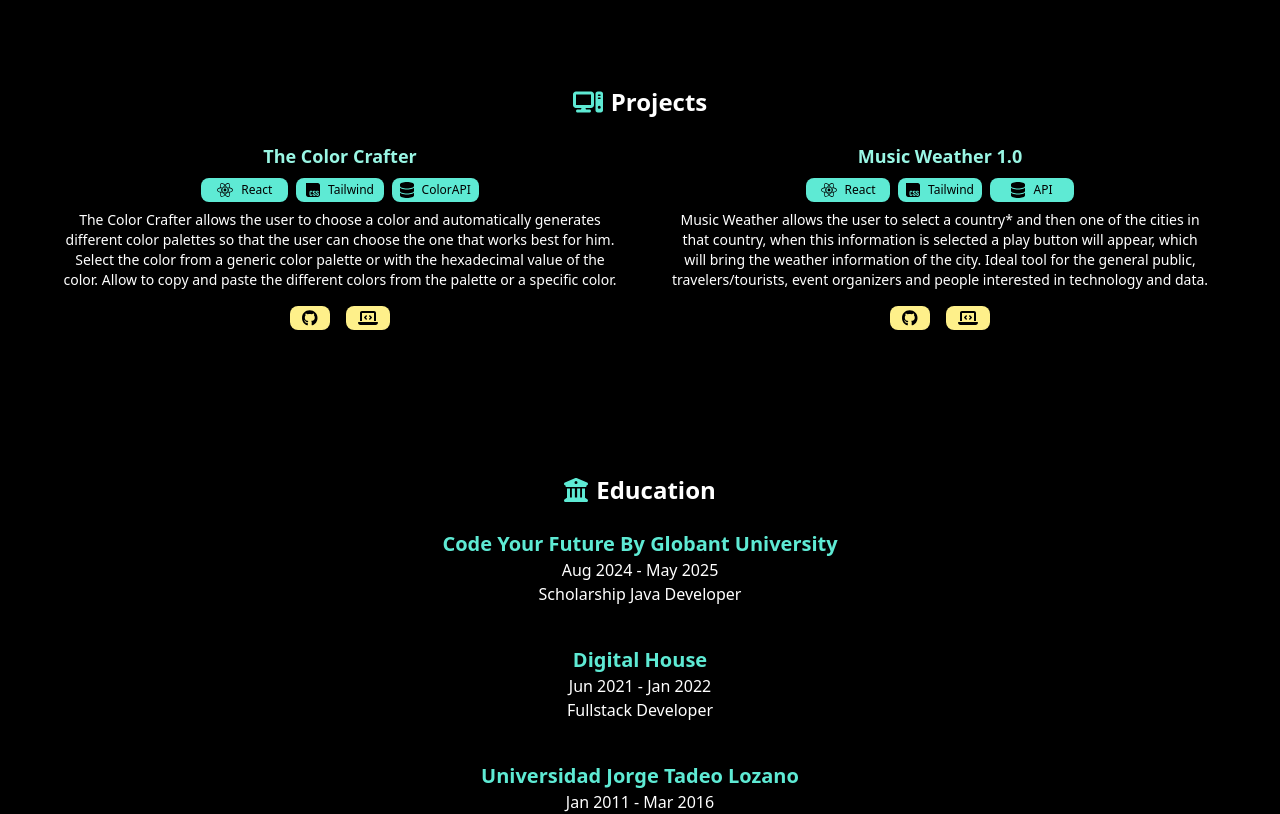
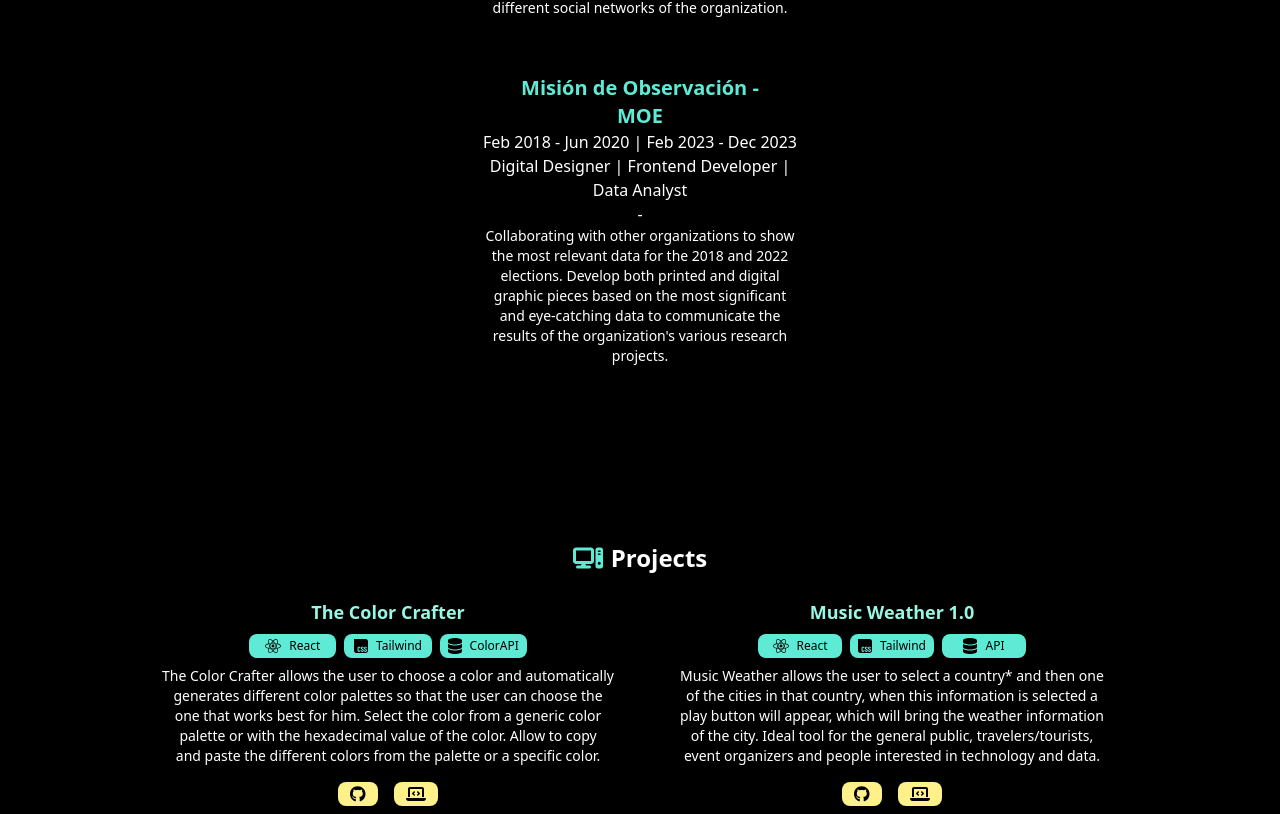
Before and after one commit to DiegoEMartinezZ/PortfolioWeb, a React (Create React App) app: page / in a window 1280 px wide. Shown: the part 1154-1968 px from the top of the page. Built offline with nearby package versions, Linux system fonts and the light colour scheme.

Commit message:
fixing the responsive in the experience section

```diff
--- a/src/UI/texts/Paragraph.jsx
+++ b/src/UI/texts/Paragraph.jsx
@@ -1,7 +1,9 @@
 const Paragraph = ({ text }) => {
   return (
     <>
-      <p className="text-xs text-balance pb-4 text-white lg:text-sm ">{text}</p>
+      <p className="text-xs text-balance pb-4 lg:mx-22 text-white lg:text-sm ">
+        {text}
+      </p>
     </>
   );
 };
--- a/src/components/Experience.jsx
+++ b/src/components/Experience.jsx
@@ -5,9 +5,9 @@ import ListKnowledge from "../UI/texts/ListKnowledge";
 const Experience = () => {
   return (
     <>
-      <section className="m-auto my-24">
+      <section className="m-auto my-24 xl:mx-72">
         <SectionsPortfolio title={"Experience"} icon={faBriefcase} />
-        <div className="text-white text-center font-base md:grid md:grid-cols-2 md:mx-44">
+        <div className="text-white text-center font-base lg:grid lg:grid-cols-1 lg:mx-44">
           <ListKnowledge
             name={"Inked Atlas"}
             date={"Feb 2024 - Currently"}
--- a/src/components/Projects.jsx
+++ b/src/components/Projects.jsx
@@ -11,7 +11,7 @@ const Projects = () => {
     <>
       <div className="mx-10">
         <SectionsPortfolio title={"Projects"} icon={faComputer} />
-        <ul className="text-white font-base md:grid md:grid-cols-2">
+        <ul className="text-white font-base md:grid md:grid-cols-2 lg:mx-24">
           <li className="mb-14">
             <IconProject text={"The Color Crafter"} />
             <div className="grid grid-cols-3 w-fit mx-auto items-center justify-center">
```
